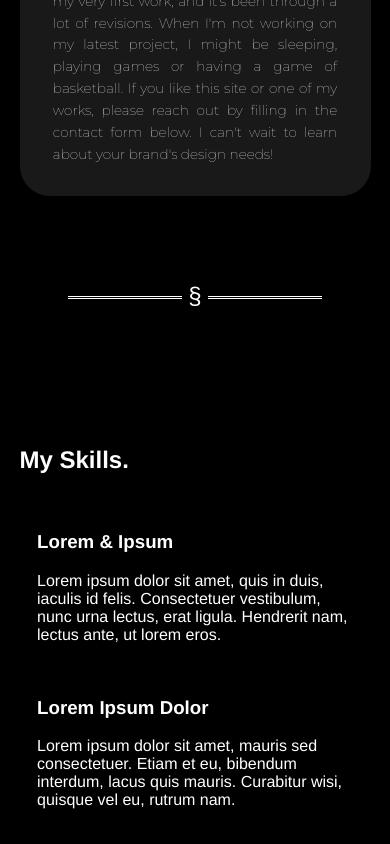
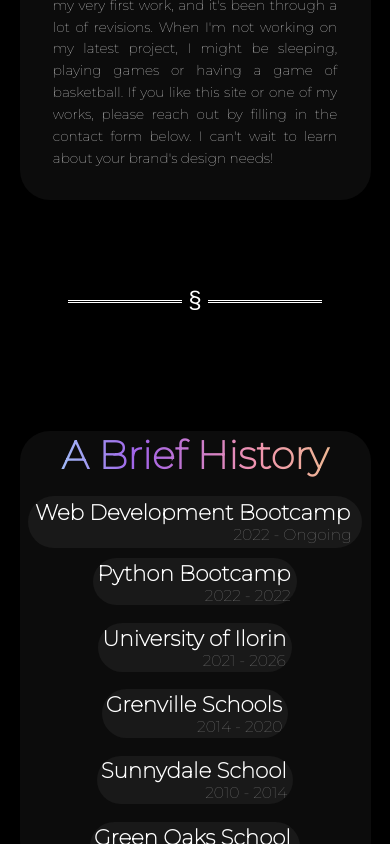
Before and after one commit to deji-dd/CV, a plain HTML site: page index.html in a window 390 px wide. Shown: the part 1156-2000 px from the top of the page. Drawn offline with nearby package versions, Linux system fonts and the light colour scheme; a web font is replaced by a local one.

Commit message:
another section completed

```diff
--- a/css/index.css
+++ b/css/index.css
@@ -39,6 +39,22 @@ div {
   max-width: 90%;
   margin: 0 auto;
   align-content: center;
+}
+
+a:link {
+  text-decoration: none;
+}
+
+a:visited {
+  text-decoration: none;
+}
+
+a:hover {
+  text-decoration: none;
+}
+
+a:active {
+  text-decoration: none;
 }
 
 .header-div {
@@ -163,7 +179,7 @@ div {
 }
 
 #about-me {
-  background-color: #191919 !important;
+  background-color: #0c0c0c !important;
   border-radius: 30px;
   max-width: 90%;
   margin: 0 auto;
@@ -193,8 +209,8 @@ div {
 .about-me-h2 {
   max-width: 100%;
   margin: 0 auto;
-  font-family: 'The Nautigal', cursive;
-  font-size: 5.5vw;
+  font-family: 'Montserrat', sans-serif;
+  font-size: 4vw;
   background-image: linear-gradient(to right, #a0e9ff, #a162e8, #f093b0, #edca85);
   -webkit-background-clip: text;
   -webkit-text-fill-color: transparent;
@@ -251,3 +267,299 @@ div {
     font-size: 1.5vw;
   }
 }
+
+#history {
+  max-width: 90%;
+  margin: 0 auto;
+  border-radius: 30px;
+  background-color: #0c0c0c;
+}
+
+.history-div {
+  max-width: 100%;
+}
+
+.history-div-title {
+  border-radius: 30px;
+  max-width: 100%;
+}
+
+.history-div-title-h2 {
+  font-family: 'Montserrat', sans-serif;
+  text-align: center;
+  font-size: 3vw;
+  margin: 0;
+  background-image: linear-gradient(to right, #a0e9ff, #a162e8, #f093b0, #edca85);
+  -webkit-background-clip: text;
+  -webkit-text-fill-color: transparent;
+}
+
+@media (max-width: 1000px) {
+  .history-div-title-h2 {
+    font-size: 10vw;
+  }
+}
+
+.history-div-1 {
+  border-radius: 30px;
+  background-color: #191919 !important;
+  margin: 5% auto 0 74%;
+  max-width: 26%;
+}
+
+@media (max-width: 1000px) {
+  .history-div-1 {
+    margin: 5% auto 0 auto;
+    max-width: 95%;
+  }
+}
+
+.history-div-1-h6 {
+  font-family: 'Montserrat', sans-serif;
+  color: white;
+  text-align: left;
+  margin: 1% auto 0 3%;
+  font-size: 1.5vw;
+}
+
+@media (max-width: 1000px) {
+  .history-div-1-h6 {
+    margin: 1% auto 0 2%;
+    font-size: 5.5vw;
+  }
+}
+
+.history-div-1-p {
+  font-family: 'Montserrat', sans-serif;
+  text-align: right;
+  margin: 0 3% 0 auto;
+  font-size: 1vw;
+  color: grey;
+}
+
+@media (max-width: 1000px) {
+  .history-div-1-p {
+    margin: 0 3% 1% auto;
+    font-size: 4vw;
+  }
+}
+
+.history-div-2 {
+  border-radius: 30px;
+  background-color: #191919 !important;
+  margin: 3% auto 0 60%;
+  max-width: 17%;
+}
+
+@media (max-width: 1000px) {
+  .history-div-2 {
+    margin: 3% auto 0 auto;
+    max-width: 58%;
+  }
+}
+
+.history-div-2-h6 {
+  font-family: 'Montserrat', sans-serif;
+  color: white;
+  text-align: left;
+  margin: 1% 0 0 5%;
+  font-size: 1.5vw;
+}
+
+@media (max-width: 1000px) {
+  .history-div-2-h6 {
+    margin: 1% 0 0 2%;
+    font-size: 5.5vw;
+  }
+}
+
+.history-div-2-p {
+  font-family: 'Montserrat', sans-serif;
+  text-align: right;
+  margin: 1% 7% 1% auto;
+  font-size: 1vw;
+  color: grey;
+}
+
+@media (max-width: 1000px) {
+  .history-div-2-p {
+    margin: 0 3% 0 auto;
+    font-size: 4vw;
+  }
+}
+
+.history-div-3 {
+  border-radius: 30px;
+  background-color: #191919 !important;
+  margin: 3% auto 0 45%;
+  max-width: 17%;
+}
+
+@media (max-width: 1000px) {
+  .history-div-3 {
+    margin: 5% auto 0 auto;
+    max-width: 55%;
+  }
+}
+
+.history-div-3-h6 {
+  font-family: 'Montserrat', sans-serif;
+  color: white;
+  text-align: left;
+  margin: 1% auto 0 5%;
+  font-size: 1.5vw;
+}
+
+@media (max-width: 1000px) {
+  .history-div-3-h6 {
+    margin: 1% auto 0 2%;
+    font-size: 5.5vw;
+  }
+}
+
+.history-div-3-p {
+  font-family: 'Montserrat', sans-serif;
+  text-align: right;
+  margin: 0 10% 0 auto;
+  font-size: 1vw;
+  color: grey;
+}
+
+@media (max-width: 1000px) {
+  .history-div-3-p {
+    margin: 0 3% 1% auto;
+    font-size: 4vw;
+  }
+}
+
+.history-div-4 {
+  border-radius: 30px;
+  background-color: #191919 !important;
+  margin: 3% auto 0 30%;
+  max-width: 15%;
+}
+
+@media (max-width: 1000px) {
+  .history-div-4 {
+    margin: 5% auto 0 auto;
+    max-width: 53%;
+  }
+}
+
+.history-div-4-h6 {
+  font-family: 'Montserrat', sans-serif;
+  color: white;
+  text-align: left;
+  margin: 1% auto 0 5%;
+  font-size: 1.5vw;
+}
+
+@media (max-width: 1000px) {
+  .history-div-4-h6 {
+    margin: 1% auto 0 2%;
+    font-size: 5.5vw;
+  }
+}
+
+.history-div-4-p {
+  font-family: 'Montserrat', sans-serif;
+  text-align: right;
+  margin: 0 4% 1% auto;
+  font-size: 1vw;
+  color: grey;
+}
+
+@media (max-width: 1000px) {
+  .history-div-4-p {
+    margin: 0 3% 1% auto;
+    font-size: 4vw;
+  }
+}
+
+.history-div-5 {
+  border-radius: 30px;
+  background-color: #191919 !important;
+  margin: 3% auto 0 15%;
+  max-width: 16%;
+}
+
+@media (max-width: 1000px) {
+  .history-div-5 {
+    margin: 5% auto 0 auto;
+    max-width: 56%;
+  }
+}
+
+.history-div-5-h6 {
+  font-family: 'Montserrat', sans-serif;
+  color: white;
+  text-align: left;
+  margin: 1% auto 0 4%;
+  font-size: 1.5vw;
+}
+
+@media (max-width: 1000px) {
+  .history-div-5-h6 {
+    margin: 1% auto 0 2%;
+    font-size: 5.5vw;
+  }
+}
+
+.history-div-5-p {
+  font-family: 'Montserrat', sans-serif;
+  text-align: right;
+  margin: 0 5% 1% auto;
+  font-size: 1vw;
+  color: grey;
+}
+
+@media (max-width: 1000px) {
+  .history-div-5-p {
+    margin: 0 3% 1% auto;
+    font-size: 4vw;
+  }
+}
+
+.history-div-6 {
+  border-radius: 30px;
+  background-color: #191919 !important;
+  margin: 3% auto 0 0%;
+  max-width: 17%;
+}
+
+@media (max-width: 1000px) {
+  .history-div-6 {
+    margin: 5% auto 0 auto;
+    max-width: 60%;
+  }
+}
+
+.history-div-6-h6 {
+  font-family: 'Montserrat', sans-serif;
+  color: white;
+  text-align: left;
+  margin: 1% auto 0 3%;
+  font-size: 1.5vw;
+}
+
+@media (max-width: 1000px) {
+  .history-div-6-h6 {
+    margin: 1% auto 0 2%;
+    font-size: 5.5vw;
+  }
+}
+
+.history-div-6-p {
+  font-family: 'Montserrat', sans-serif;
+  text-align: right;
+  margin: 0 7% 1% auto;
+  font-size: 1vw;
+  color: grey;
+}
+
+@media (max-width: 1000px) {
+  .history-div-6-p {
+    margin: 0 3% 1% auto;
+    font-size: 4vw;
+  }
+}
--- a/index.html
+++ b/index.html
@@ -26,6 +26,7 @@
 	<div class="header-div">
 		<a class="header-a" href="#home">Home</a>
 		<a class="header-a" href="#about-me">About Me</a>
+		<a class="header-a" href="#history">My History</a>
 	</div>
 </header>
 
@@ -63,23 +64,49 @@
 </section>
 
 <hr>
-
-<div class="skills">
-	<h2>My Skills.</h2>
-	<div class="skill-row">
-		<img class="" src="" alt="">
-		<h3>Lorem & Ipsum</h3>
-		<p>Lorem ipsum dolor sit amet, quis in duis, iaculis id felis. Consectetuer vestibulum, nunc urna lectus, erat
-			ligula. Hendrerit nam, lectus ante, ut lorem eros.</p>
+<section id="history">
+	<div class="history-div">
+		<div class="history-div-title">
+			<h2 class="history-div-title-h2">A Brief History</h2>
+		</div>
+		<a href="https://www.udemy.com/course/the-complete-web-development-bootcamp/">
+			<div class="history-div-1">
+				<h6 class="history-div-1-h6">Web Development Bootcamp</h6>
+				<p class="history-div-1-p">2022 - Ongoing</p>
+			</div>
+		</a>
+		<a href="https://www.udemy.com/certificate/UC-493314e0-4228-4fb7-a1d7-1afe7d1ebb8a/">
+			<div class="history-div-2">
+				<h6 class="history-div-2-h6">Python Bootcamp</h6>
+				<p class="history-div-2-p">2022 - 2022</p>
+			</div>
+		</a>
+		<a href="https://en.wikipedia.org/wiki/University_of_Ilorin">
+			<div class="history-div-3">
+				<h6 class="history-div-3-h6">University of Ilorin</h6>
+				<p class="history-div-3-p">2021 - 2026</p>
+			</div>
+		</a>
+		<a href="https://grenvilleschool.com/">
+			<div class="history-div-4">
+				<h6 class="history-div-4-h6">Grenville Schools</h6>
+				<p class="history-div-4-p">2014 - 2020</p>
+			</div>
+		</a>
+		<a href="https://sunnydaleschoolonline.com/welcome/">
+			<div class="history-div-5">
+				<h6 class="history-div-5-h6">Sunnydale School</h6>
+				<p class="history-div-5-p">2010 - 2014</p>
+			</div>
+		</a>
+		<a href="https://greenoakinternational.org/">
+			<div class="history-div-6">
+				<h6 class="history-div-6-h6">Green Oaks School</h6>
+				<p class="history-div-6-p">Unknown</p>
+			</div>
+		</a>
 	</div>
-	<div class="skill-row">
-		<img class="" src="" alt="">
-		<h3>Lorem Ipsum Dolor</h3>
-		<p>Lorem ipsum dolor sit amet, mauris sed consectetuer. Etiam et eu, bibendum interdum, lacus quis mauris.
-			Curabitur wisi, quisque vel eu, rutrum nam.</p>
-	</div>
-</div>
-
+</section>
 <hr>
 
 <div class="contact-me">
```
